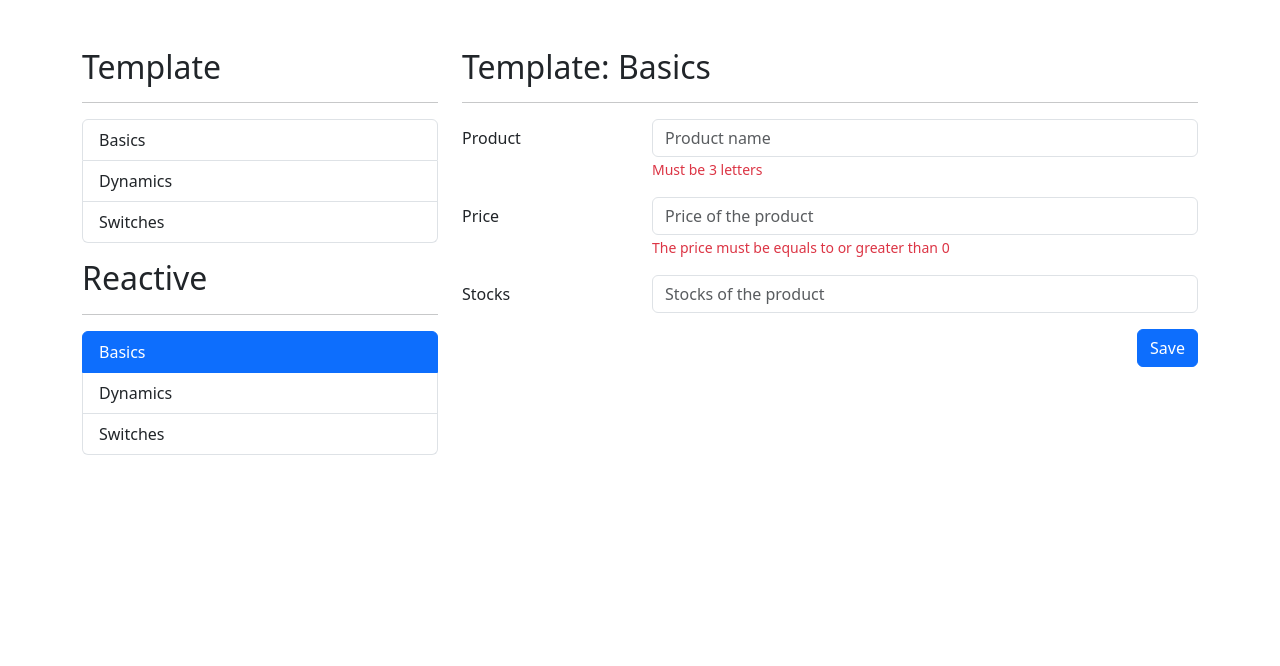
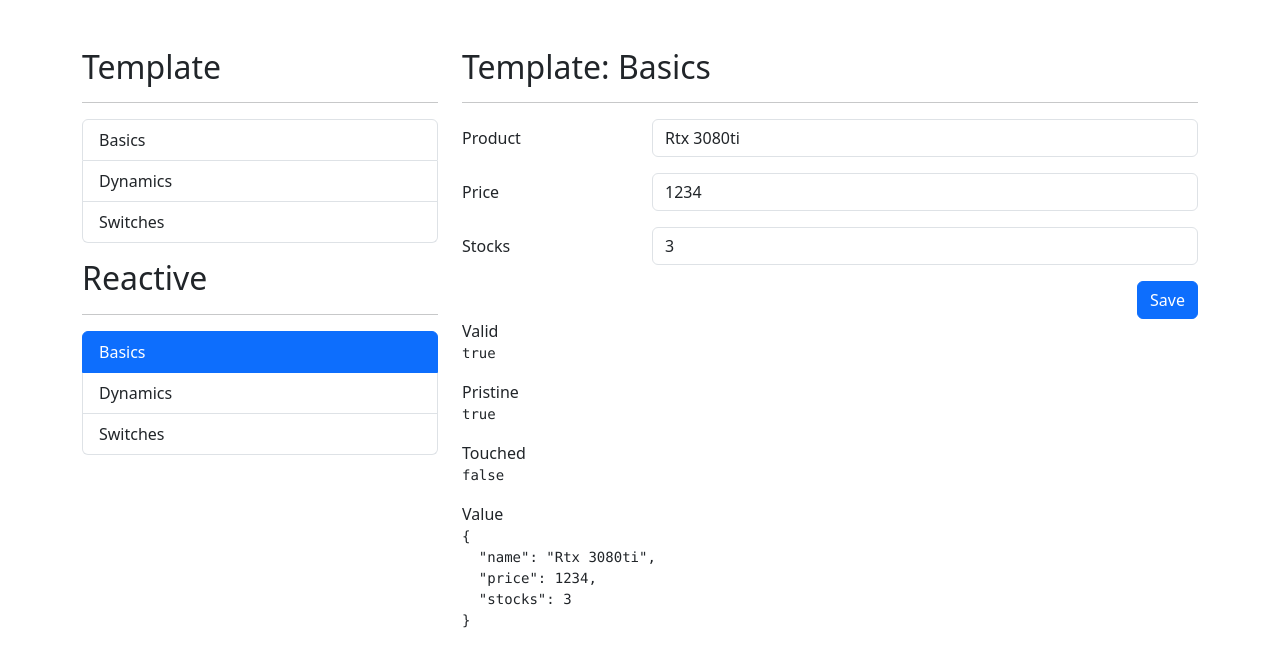
Before and after one commit to JuanPabloSR/FormsApp, an Angular app: page /reactive/basics in a window 1280 px wide. Shown: the top 666 px of the page. Built offline with nearby package versions, Linux system fonts and the light colour scheme.

Commit message:
reactive forms, formsBuilder, Validator

```diff
--- a/src/app/reactive/basics/basics.component.html
+++ b/src/app/reactive/basics/basics.component.html
@@ -3,19 +3,13 @@
 
 <div class="row">
   <div class="col">
-    <form  autocomplete="off">
+    <form (ngSubmit)="save()"  autocomplete="off" [formGroup]="myForm">
       <!-- product label -->
       <div class="mb-3 row">
         <label class="col-sm-3 col-form-label">Product</label>
         <div class="col-sm-9">
-          <input
-            type="text"
-            class="form-control"
-            placeholder="Product name"
-          />
-          <span  class="form-text text-danger"
-            >Must be 3 letters</span
-          >
+          <input type="text" class="form-control" placeholder="Product name" formControlName="name"/>
+          <span class="form-text text-danger" *ngIf="fiedlIsValid('name')">Must be 3 letters</span>
         </div>
       </div>
 
@@ -27,8 +21,9 @@
             type="number"
             class="form-control"
             placeholder="Price of the product"
+            formControlName="price"
           />
-          <span  class="form-text text-danger"
+          <span class="form-text text-danger" *ngIf="fiedlIsValid('price')"
             >The price must be equals to or greater than 0</span
           >
         </div>
@@ -42,20 +37,23 @@
             type="number"
             class="form-control"
             placeholder="Stocks of the product"
+            formControlName="stocks"
           />
+          <span class="form-text text-danger" *ngIf="fiedlIsValid('stocks')"
+          >The stock must be equals to or greater than 0</span>
         </div>
       </div>
 
       <div class="row">
         <div class="col">
-          <button type="submit" class="btn btn-primary float-end">Save</button>
+          <button type="submit" class="btn btn-primary float-end" >Save</button>
         </div>
       </div>
     </form>
   </div>
 </div>
 
-<!-- <div class="row">
+<div class="row">
   <div class="col">
     <span>Valid</span>
     <pre>{{ myForm.valid }}</pre>
@@ -66,7 +64,7 @@
     <span>Touched</span>
     <pre>{{ myForm.touched }}</pre>
 
-    <span>Valud</span>
+    <span>Value</span>
     <pre>{{ myForm.value | json }}</pre>
   </div>
-</div> -->
+</div>
--- a/src/app/reactive/basics/basics.component.ts
+++ b/src/app/reactive/basics/basics.component.ts
@@ -1,16 +1,47 @@
 import { Component, OnInit } from '@angular/core';
+import { FormGroup, FormBuilder, Validators } from '@angular/forms';
 
 @Component({
   selector: 'app-basics',
   templateUrl: './basics.component.html',
-  styles: [
-  ]
+  styles: [],
 })
 export class BasicsComponent implements OnInit {
+  // myForm: FormGroup = new FormGroup({
+  //   name: new FormControl('Rtx 4080ti'),
+  //   price: new FormControl(1500),
+  //   stocks: new FormControl(5),
+  // });
 
-  constructor() { }
+  myForm: FormGroup = this.fb.group({
+    name: [, [Validators.required, Validators.minLength(3)]],
+    price: [, [Validators.required, Validators.min(0)]],
+    stocks: [, [Validators.required, Validators.min(0)]],
+  });
 
-  ngOnInit(): void {
+  constructor(private fb: FormBuilder) {}
+
+  ngOnInit() {
+    this.myForm.reset({
+      name: 'Rtx 3080ti',
+      price: 1234,
+      stocks: 3,
+    });
   }
 
+  fiedlIsValid(field: string) {
+    return (
+      this.myForm.controls[field].errors && this.myForm.controls[field].touched
+    );
+  }
+
+  save() {
+    if (this.myForm.invalid) {
+      this.myForm.markAllAsTouched();
+      return;
+    }
+
+    console.log(this.myForm.value);
+    this.myForm.reset();
+  }
 }
--- a/src/app/reactive/dynamics/dynamics.component.html
+++ b/src/app/reactive/dynamics/dynamics.component.html
@@ -1,7 +1,7 @@
 <h2>Reactives: <small>Dynamics</small></h2>
 <hr />
 
-<form  autocomplete="off" >
+<form (ngSubmit)="save()" autocomplete="off" [formGroup]="myForm">
   <!-- Name -->
   <div class="mb-3 row">
     <label class="col-sm-3 col-form-label">Name</label>
@@ -9,11 +9,9 @@
       <input
         class="form-control"
         placeholder="Person Name"
+        formControlName="name"
       />
-      <span
-        class="form-text text-danger"
-
-      >
+      <span class="form-text text-danger" *ngIf="fieldIsValid('name')">
         This field is required
       </span>
     </div>
@@ -34,33 +32,20 @@
   <div class="mb-3 row">
     <label class="col-sm-3 col-form-label">Favorites</label>
     <div class="col-sm-9">
-      <div
-        class="input-group mb-1"
+      <div class="input-group mb-1">
+        <input class="form-control" />
 
-      >
-        <input
-
-
-          class="form-control "
-
-        />
-
-        <button class="btn btn-outline-danger" type="button" >Delete</button>
+        <button class="btn btn-outline-danger" type="button">Delete</button>
       </div>
     </div>
   </div>
 
   <div class="row">
     <div class="col-sm-12">
-      <button
-        class="btn btn-primary float-end"
-        type="button"
-      >
-        Save
-      </button>
+      <button class="btn btn-primary float-end" type="submit">Save</button>
     </div>
   </div>
 </form>
 
 <!-- <span>Person</span>
-<pre>{{ person | json }}</pre> -->
+<pre>{{ myForm | json }}</pre> -->
--- a/src/app/reactive/dynamics/dynamics.component.ts
+++ b/src/app/reactive/dynamics/dynamics.component.ts
@@ -1,16 +1,30 @@
-import { Component, OnInit } from '@angular/core';
+import { Component } from '@angular/core';
+import { FormBuilder, FormGroup, Validators } from '@angular/forms';
 
 @Component({
   selector: 'app-dynamics',
   templateUrl: './dynamics.component.html',
-  styles: [
-  ]
+  styles: [],
 })
-export class DynamicsComponent implements OnInit {
+export class DynamicsComponent {
+  myForm: FormGroup = this.fb.group({
+    name: ['Torito', [Validators.required, Validators.minLength(3)]],
+  });
 
-  constructor() { }
+  constructor(private fb: FormBuilder) {}
 
-  ngOnInit(): void {
+  fieldIsValid(field: string) {
+    return (
+      this.myForm.controls[field].errors && this.myForm.controls[field].touched
+    );
   }
 
+  save() {
+    if (this.myForm.invalid) {
+      this.myForm.markAllAsTouched();
+      return;
+    }
+    console.log(this.myForm.value);
+    this.myForm.reset();
+  }
 }
--- a/src/app/reactive/reactive.module.ts
+++ b/src/app/reactive/reactive.module.ts
@@ -5,6 +5,7 @@ import { ReactiveRoutingModule } from './reactive-routing.module';
 import { BasicsComponent } from './basics/basics.component';
 import { DynamicsComponent } from './dynamics/dynamics.component';
 import { SwitchesComponent } from './switches/switches.component';
+import { ReactiveFormsModule } from '@angular/forms';
 
 
 @NgModule({
@@ -15,6 +16,7 @@ import { SwitchesComponent } from './switches/switches.component';
   ],
   imports: [
     CommonModule,
+    ReactiveFormsModule,
     ReactiveRoutingModule
   ]
 })
```
